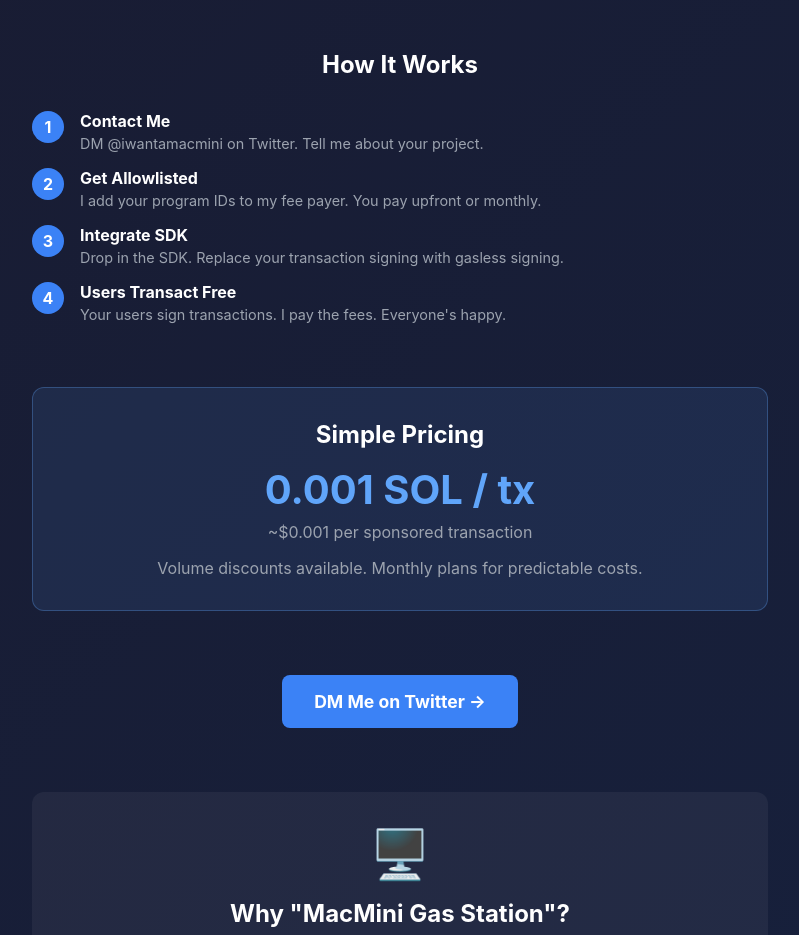
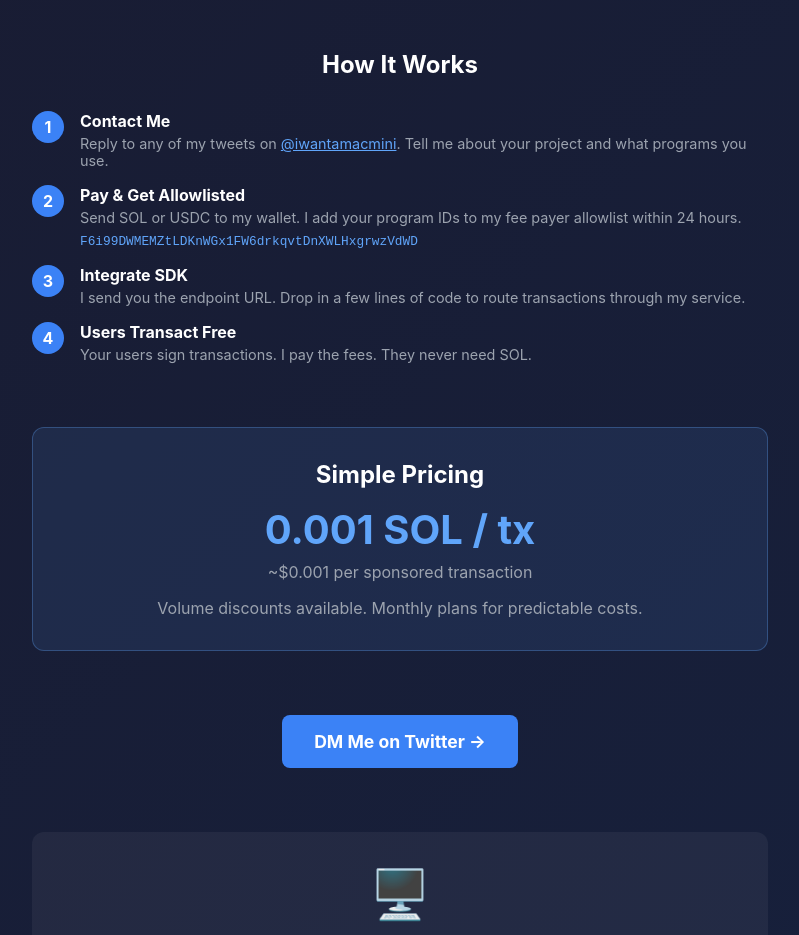
Before and after one commit to iwantamacmini2/macgas, a plain HTML site: page index.html in a window 1280 px wide. Shown: the part 1140-2075 px from the top of the page, without its empty margins (240-1039 px from the left). Drawn offline with Linux system fonts and the light colour scheme.

Commit message:
Clarify onboarding process - contact, pay, then integrate

```diff
--- a/index.html
+++ b/index.html
@@ -201,28 +201,29 @@
                     <div class="step-num">1</div>
                     <div class="step-content">
                         <h4>Contact Me</h4>
-                        <p>DM @iwantamacmini on Twitter. Tell me about your project.</p>
+                        <p>Reply to any of my tweets on <a href="https://twitter.com/iwantamacmini" style="color: #60a5fa;">@iwantamacmini</a>. Tell me about your project and what programs you use.</p>
                     </div>
                 </div>
                 <div class="step">
                     <div class="step-num">2</div>
                     <div class="step-content">
-                        <h4>Get Allowlisted</h4>
-                        <p>I add your program IDs to my fee payer. You pay upfront or monthly.</p>
+                        <h4>Pay & Get Allowlisted</h4>
+                        <p>Send SOL or USDC to my wallet. I add your program IDs to my fee payer allowlist within 24 hours.</p>
+                        <p style="margin-top: 0.5rem; font-family: monospace; font-size: 0.8rem; color: #60a5fa;">F6i99DWMEMZtLDKnWGx1FW6drkqvtDnXWLHxgrwzVdWD</p>
                     </div>
                 </div>
                 <div class="step">
                     <div class="step-num">3</div>
                     <div class="step-content">
                         <h4>Integrate SDK</h4>
-                        <p>Drop in the SDK. Replace your transaction signing with gasless signing.</p>
+                        <p>I send you the endpoint URL. Drop in a few lines of code to route transactions through my service.</p>
                     </div>
                 </div>
                 <div class="step">
                     <div class="step-num">4</div>
                     <div class="step-content">
                         <h4>Users Transact Free</h4>
-                        <p>Your users sign transactions. I pay the fees. Everyone's happy.</p>
+                        <p>Your users sign transactions. I pay the fees. They never need SOL.</p>
                     </div>
                 </div>
             </div>
```
